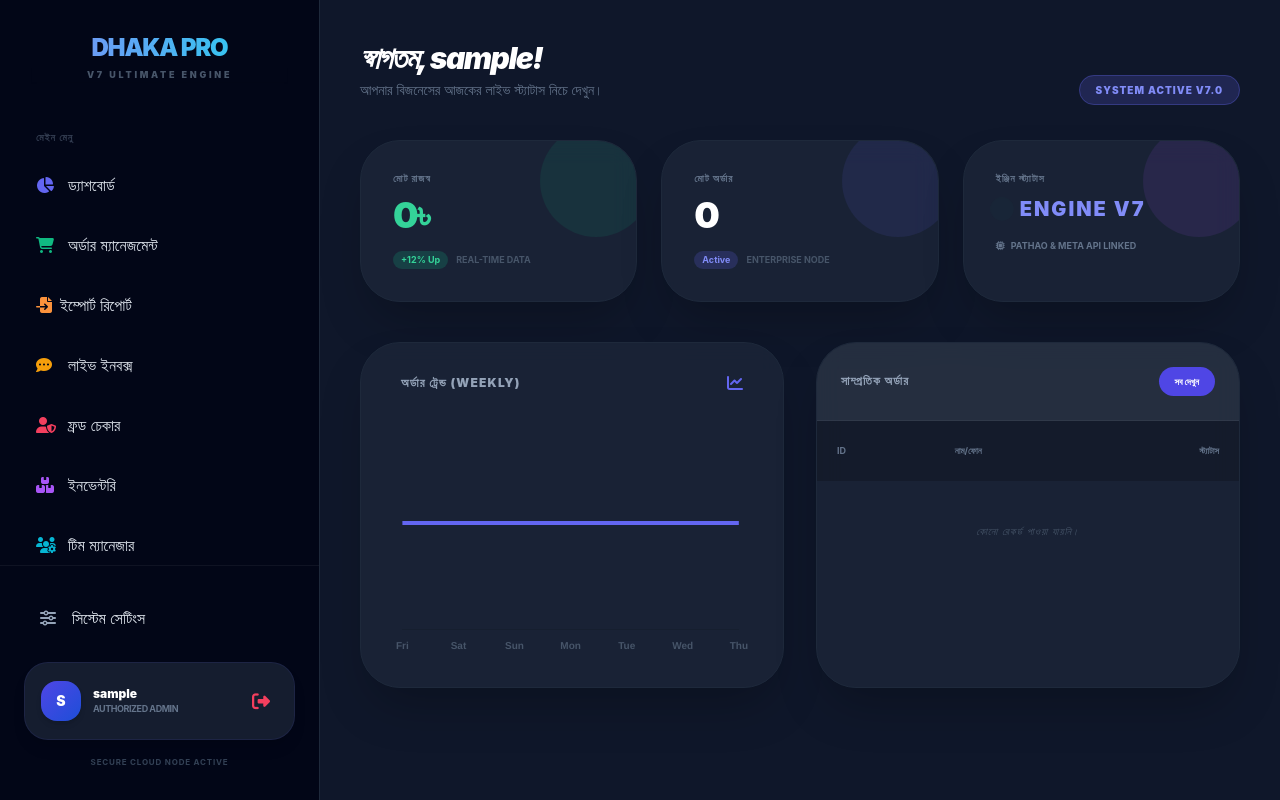
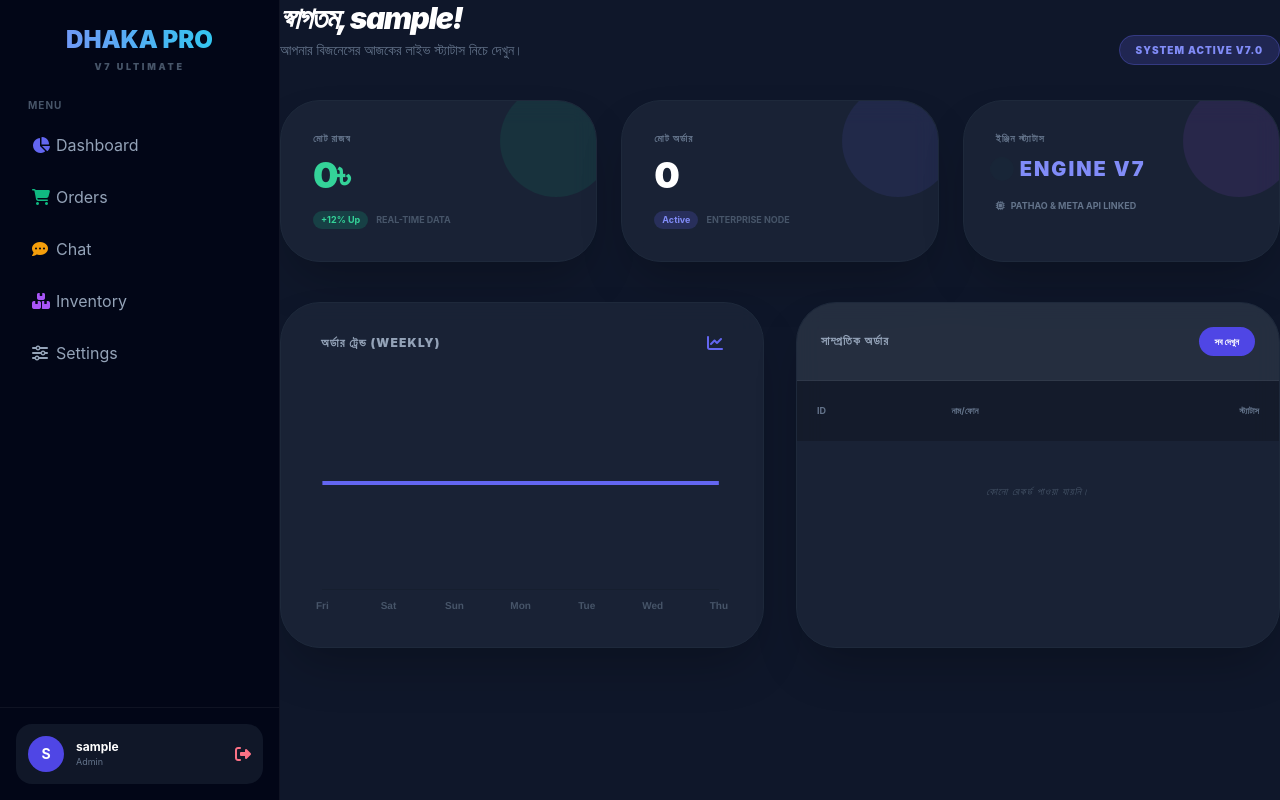
Before and after one commit to printthp/Dhaka-exclusive-sms-bot-wp-msg, a Flask app: page /admin in a window 1280 px wide. Run offline with Flask 2, Linux system fonts and the light colour scheme; the visitor is signed in with stand-in values (Sample User, id 1); data comes from the database, SQL or seed files in the repository; data that the repository does not hold is empty; some libraries are stand-ins or nearby versions.

Commit message:
Update base.html

```diff
--- a/templates/base.html
+++ b/templates/base.html
@@ -2,147 +2,129 @@
 <html lang="bn">
 <head>
     <meta charset="UTF-8">
-    <meta name="viewport" content="width=device-width, initial-scale=1.0, maximum-scale=1.0, user-scalable=no">
+    <meta name="viewport" content="width=device-width, initial-scale=1.0, maximum-scale=1.0, user-scalable=no, viewport-fit=cover">
     <title>{% block title %}{% endblock %} - Dhaka Exclusive PRO</title>
     <script src="https://cdn.tailwindcss.com"></script>
     <link href="https://cdnjs.cloudflare.com/ajax/libs/font-awesome/6.4.0/css/all.min.css" rel="stylesheet">
     <style>
-        body {
+        * { -webkit-tap-highlight-color: transparent; }
+        html, body {
+            margin: 0;
+            padding: 0;
+            height: 100dvh;
+            max-height: 100dvh;
+            overflow: hidden;
             background: #0f172a;
             color: #e2e8f0;
             font-family: 'Inter', sans-serif;
-            margin: 0;
-            overflow-x: hidden;
-            -webkit-tap-highlight-color: transparent;
-            height: 100vh;
         }
-        .glass {
-            background: rgba(30, 41, 59, 0.7);
+        .app-shell {
+            display: flex;
+            flex-direction: column;
+            height: 100dvh;
+            max-height: 100dvh;
+            overflow: hidden;
+        }
+        .mobile-nav {
+            flex-shrink: 0;
+            background: rgba(30, 41, 59, 0.9);
             backdrop-filter: blur(12px);
-            border: 1px solid rgba(255,255,255,0.05);
+            border-bottom: 1px solid rgba(255,255,255,0.05);
+            padding: 12px 16px;
+            display: flex;
+            justify-content: space-between;
+            align-items: center;
         }
-        .sidebar-link:hover {
-            background: rgba(99, 102, 241, 0.1);
-            color: #818cf8;
-            transform: translateX(5px);
+        .sidebar {
+            position: fixed;
+            top: 0; left: 0;
+            width: 280px; height: 100dvh;
+            background: #020617;
+            border-right: 1px solid rgba(255,255,255,0.05);
+            z-index: 50;
+            transform: translateX(-100%);
+            transition: transform 0.3s ease;
+            display: flex;
+            flex-direction: column;
+            overflow: hidden;
         }
-        .sidebar-link {
-            transition: all 0.3s ease;
+        .sidebar.open { transform: translateX(0); }
+        .sidebar-overlay {
+            position: fixed; inset: 0;
+            background: rgba(0,0,0,0.5);
+            z-index: 40;
+            display: none;
         }
-        /* কাস্টম স্ক্রলবার */
+        .sidebar-overlay.show { display: block; }
+        .main-content {
+            flex: 1;
+            overflow: hidden;
+            position: relative;
+        }
+        @media (min-width: 768px) {
+            .mobile-nav, .sidebar-overlay { display: none !important; }
+            .sidebar {
+                position: relative;
+                transform: none;
+                height: 100dvh;
+            }
+            .app-shell { flex-direction: row; }
+        }
+        .glass { background: rgba(30, 41, 59, 0.7); backdrop-filter: blur(12px); border: 1px solid rgba(255,255,255,0.05); }
+        .sidebar-link:hover { background: rgba(99, 102, 241, 0.1); color: #818cf8; }
+        .sidebar-link { transition: all 0.2s; display: flex; align-items: center; padding: 12px 16px; border-radius: 12px; margin-bottom: 4px; color: #94a3b8; text-decoration: none; }
         ::-webkit-scrollbar { width: 4px; }
-        ::-webkit-scrollbar-track { background: transparent; }
         ::-webkit-scrollbar-thumb { background: #334155; border-radius: 10px; }
-        /* মোবাইল স্ক্রলিং ফিক্স */
-        aside, nav, main {
-            -webkit-overflow-scrolling: touch;
-        }
     </style>
 </head>
-<body class="h-screen flex flex-col md:flex-row overflow-hidden">
-
-    <!-- মোবাইল নেভিগেশন বার (উপরে) -->
-    <div class="md:hidden glass border-b border-white/5 p-4 flex justify-between items-center shrink-0 z-50">
-        <h1 class="text-lg font-black text-indigo-400 uppercase tracking-tighter">Dhaka Pro</h1>
-        <button onclick="toggleSidebar()" class="text-indigo-400 p-2 focus:outline-none"><i class="fa-solid fa-bars-staggered text-xl"></i></button>
+<body>
+    <div class="app-shell">
+        <!-- Mobile Header -->
+        <div class="mobile-nav md:hidden">
+            <h1 class="text-lg font-black text-indigo-400 uppercase">Dhaka Pro</h1>
+            <button onclick="toggleSidebar()" class="text-indigo-400"><i class="fa-solid fa-bars text-xl"></i></button>
         </div>
 
+        <!-- Overlay -->
+        <div class="sidebar-overlay" onclick="toggleSidebar()"></div>
+
         <!-- Sidebar -->
-    <aside id="sidebar" class="hidden md:flex fixed md:relative top-[60px] md:top-0 left-0 w-full md:w-80 h-[calc(100vh-60px)] md:h-screen bg-[#020617] border-r border-slate-800 flex-col shrink-0 z-40 overflow-y-auto md:overflow-hidden">
-
-        <!-- লোগো সেকশন (ডেস্কটপ ভিউতে শো করবে) -->
-        <div class="p-8 text-center hidden md:block shrink-0">
-            <h1 class="text-2xl font-black text-transparent bg-clip-text bg-gradient-to-r from-indigo-400 to-cyan-400 uppercase tracking-tighter">Dhaka Pro</h1>
-            <p class="text-[9px] text-slate-600 font-black tracking-[0.3em] mt-1 shadow-sm">V7 ULTIMATE ENGINE</p>
+        <aside class="sidebar" id="sidebar">
+            <div class="p-6 text-center hidden md:block">
+                <h1 class="text-2xl font-black text-transparent bg-clip-text bg-gradient-to-r from-indigo-400 to-cyan-400 uppercase">Dhaka Pro</h1>
+                <p class="text-[9px] text-slate-600 font-black tracking-[0.3em] mt-1">V7 ULTIMATE</p>
             </div>
-
-        <!-- মেইন মেনু আইটেম -->
-        <nav class="flex-1 px-5 space-y-1 mt-4 overflow-y-auto min-h-0">
-            <p class="text-[10px] text-slate-500 font-bold uppercase tracking-widest ml-4 mb-3 opacity-50">মেইন মেনু</p>
-
-            <a href="/admin?tab=dashboard" class="sidebar-link flex items-center p-4 rounded-2xl">
-                <i class="fa-solid fa-chart-pie w-6 text-indigo-500"></i> <span class="ml-2">ড্যাশবোর্ড</span>
-            </a>
-
-            <a href="/admin?tab=orders" class="sidebar-link flex items-center p-4 rounded-2xl">
-                <i class="fa-solid fa-shopping-cart w-6 text-emerald-500"></i> <span class="ml-2">অর্ডার ম্যানেজমেন্ট</span>
-            </a>
-
-            <a href="/admin?tab=pathao_import" class="sidebar-link flex items-center p-4 rounded-2xl transition-all">
-                <i class="fa-solid fa-file-import w-6 text-orange-400"></i> ইম্পোর্ট রিপোর্ট
-            </a>
-
-            <a href="/admin?tab=chat" class="sidebar-link flex items-center p-4 rounded-2xl justify-between">
-                <span class="flex items-center"><i class="fa-solid fa-comment-dots w-6 text-amber-500"></i> <span class="ml-2">লাইভ ইনবক্স</span></span>
-                {% if unread_chat_count > 0 %}<span class="bg-indigo-600 text-white text-[10px] px-2 py-0.5 rounded-full font-black animate-pulse">{{ unread_chat_count }}</span>{% endif %}
-            </a>
-
-            <!-- ফ্রড চেকার মেনু (নতুন যোগ করা হয়েছে) -->
-            <a href="/admin?tab=frauds" class="sidebar-link flex items-center p-4 rounded-2xl">
-                <i class="fa-solid fa-user-shield w-6 text-rose-500"></i> <span class="ml-2">ফ্রড চেকার</span>
-            </a>
-
-            <a href="/admin?tab=inventory" class="sidebar-link flex items-center p-4 rounded-2xl">
-                <i class="fa-solid fa-boxes-stacked w-6 text-purple-500"></i> <span class="ml-2">ইনভেন্টরি</span>
-            </a>
-
-            <a href="/admin?tab=agents" class="sidebar-link flex items-center p-4 rounded-2xl">
-                <i class="fa-solid fa-users-gear w-6 text-cyan-500"></i> <span class="ml-2">টিম ম্যানেজার</span>
-            </a>
+            <nav class="flex-1 px-4 overflow-y-auto">
+                <p class="text-[10px] text-slate-600 font-bold uppercase tracking-widest ml-3 mb-2">Menu</p>
+                <a href="/admin?tab=dashboard" class="sidebar-link"><i class="fa-solid fa-chart-pie w-6 text-indigo-500"></i> Dashboard</a>
+                <a href="/admin?tab=orders" class="sidebar-link"><i class="fa-solid fa-shopping-cart w-6 text-emerald-500"></i> Orders</a>
+                <a href="/admin?tab=chat" class="sidebar-link"><i class="fa-solid fa-comment-dots w-6 text-amber-500"></i> Chat {% if unread_chat_count > 0 %}<span class="ml-auto bg-indigo-600 text-white text-[10px] px-2 py-0.5 rounded-full">{{ unread_chat_count }}</span>{% endif %}</a>
+                <a href="/admin?tab=inventory" class="sidebar-link"><i class="fa-solid fa-boxes-stacked w-6 text-purple-500"></i> Inventory</a>
+                <a href="/admin?tab=settings" class="sidebar-link"><i class="fa-solid fa-sliders w-6 text-slate-400"></i> Settings</a>
             </nav>
-
-        <!-- নিচের ফিক্সড সেকশন (সেটিংস, এডমিন ও লগআউট) -->
-        <div class="p-6 border-t border-white/5 bg-[#020617] shrink-0">
-            <a href="/admin?tab=settings" class="sidebar-link flex items-center p-4 rounded-2xl mb-4">
-                <i class="fa-solid fa-sliders w-6 text-slate-400"></i> <span class="ml-2">সিস্টেম সেটিংস</span>
-            </a>
-
-            <div class="glass p-4 rounded-3xl flex items-center justify-between mb-4 border border-indigo-500/10 shadow-lg">
-                <div class="flex items-center gap-3">
-                    <div class="w-10 h-10 rounded-2xl bg-gradient-to-br from-indigo-600 to-blue-700 flex items-center justify-center font-black text-sm text-white shadow-md">
-                        {{ session.get('username', 'A')[0].upper() }}
+            <div class="p-4 border-t border-white/5">
+                <div class="flex items-center gap-3 p-3 rounded-2xl bg-slate-800/50">
+                    <div class="w-9 h-9 rounded-full bg-indigo-600 flex items-center justify-center text-white font-bold text-sm">{{ session.get('username', 'A')[0].upper() }}</div>
+                    <div class="flex-1 min-w-0">
+                        <p class="text-xs font-bold text-white truncate">{{ session.get('username') }}</p>
+                        <p class="text-[9px] text-slate-500">Admin</p>
                     </div>
-                    <div>
-                        <p class="text-xs font-black text-white">{{ session.get('username') }}</p>
-                        <p class="text-[9px] text-slate-500 font-bold uppercase tracking-tighter">Authorized Admin</p>
+                    <a href="/admin/logout" class="text-rose-400"><i class="fa-solid fa-right-from-bracket"></i></a>
                 </div>
-                </div>
-                <a href="/admin/logout" class="text-rose-500 hover:text-rose-400 p-2 transition-all" title="Logout">
-                    <i class="fa-solid fa-right-from-bracket text-lg"></i>
-                </a>
-            </div>
-            <p class="text-[8px] text-slate-700 text-center font-bold tracking-widest uppercase mb-2">Secure Cloud Node Active</p>
             </div>
         </aside>
 
-    <!-- মেইন কন্টেন্ট সেকশন -->
-    <main class="flex-1 p-5 md:p-10 overflow-y-auto overflow-x-hidden h-[calc(100vh-60px)] md:h-screen">
+        <!-- Main Content -->
+        <main class="main-content">
             {% block content %}{% endblock %}
         </main>
+    </div>
 
     <script>
-        // মোবাইলে মেনু কন্ট্রোল করার ফাংশন
         function toggleSidebar() {
-            const sidebar = document.getElementById('sidebar');
-            if (sidebar.classList.contains('hidden')) {
-                sidebar.classList.remove('hidden');
-                sidebar.classList.add('flex');
-                document.body.style.overflow = 'hidden';
-            } else {
-                sidebar.classList.add('hidden');
-                sidebar.classList.remove('flex');
-                document.body.style.overflow = '';
+            document.getElementById('sidebar').classList.toggle('open');
+            document.querySelector('.sidebar-overlay').classList.toggle('show');
         }
-        }
-
-        // লিংকে ক্লিক করলে মোবাইলে মেনু অটো কলাপ্স হবে
-        document.querySelectorAll('.sidebar-link').forEach(link => {
-            link.addEventListener('click', () => {
-                if (window.innerWidth < 768) {
-                    toggleSidebar();
-                }
-            });
-        });
     </script>
 </body>
 </html>
```
Lines whose indentation alone changed are shown as unchanged.
